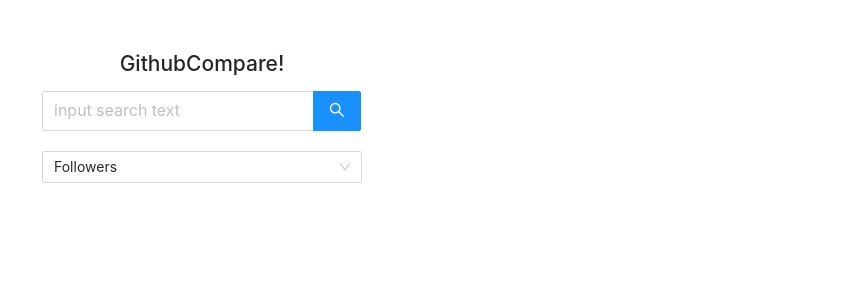
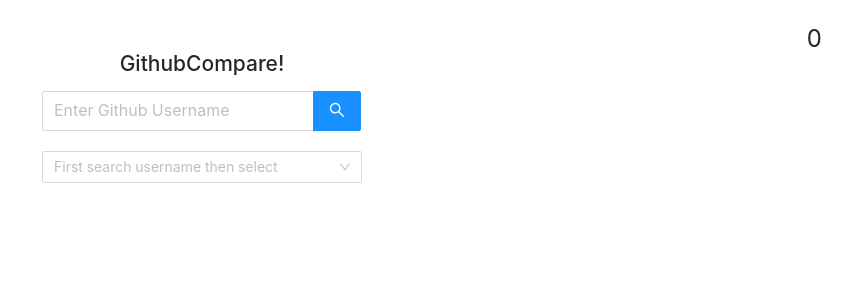
Before and after one commit to swtbhsmn/GithubCompare, a React (Create React App) app: page /home in a window 1280 px wide. Shown: the top 300 px of the page, without its empty margins (438-1280 px from the left). Built offline with nearby package versions, Linux system fonts and the light colour scheme; the HTML template or start-up script is replaced by a standard one.

Commit message:
card layout change & add hover in it:-)

```diff
--- a/src/App.css
+++ b/src/App.css
@@ -56,8 +56,12 @@
 margin-left: 3%;
 }
 .inside-map-render{
-    padding-bottom: 20px;
+    margin-bottom: 20px;
     margin-left: 1%;
+    cursor: pointer;
+}
+.inside-map-render:hover{
+    box-shadow: 0 4px 8px 0 rgba(0, 0, 0, 0.2), 0 6px 20px 0 rgba(0, 0, 0, 0.19);
 }
 @media(max-width:600px){
     .inside-map-render{
--- a/src/components/homeComponent.js
+++ b/src/components/homeComponent.js
@@ -21,7 +21,7 @@ const RenderLoading = ({ isLoading, errMess }) => {
         );
     }
     else {
-        return <div style={{display:"none"}}></div>;
+        return <div style={{ display: "none" }}></div>;
     }
 
 }
@@ -30,11 +30,20 @@ const RenderCard = ({ user, state }) => {
 
 
     return (<div className="flex-card">
+        <div style={{ top: 0, right: 0, position:"absolute", padding: 20 }}>
 
+
+
+                    <Statistic value={user.length} />
+
+
+
+        </div>
         {user.sort((a, b) => a[state.value] < b[state.value] ? 1 : -1).map((data, key) => {
             return (
 
-                <div key={key} className="inside-map-render">
+                <div key={key} className="inside-map-render" >
+                    <a target="_blank" href={`https://github.com/${data.login}`} rel="noopener noreferrer" >
                         <Card title={data.login} extra={<b>{data.name}</b>} bordered={true} style={{ width: 300 }}>
 
 
@@ -56,6 +65,7 @@ const RenderCard = ({ user, state }) => {
                             </Row>
 
                         </Card>
+                    </a>
                 </div>
             );
         })}
@@ -89,7 +99,7 @@ const HomePage = (props) => {
     }
 
     const selectValue = (value) => {
-        console.log(value);
+
         setState({ value: value })
     }
 
@@ -104,11 +114,11 @@ const HomePage = (props) => {
                 </div>
                 <div style={{ display: "flex", marginBottom: "20px", width: '320px' }}>
 
-                    <Search size="large" placeholder="input search text" onSearch={value => checkUser(value)} enterButton />
+                    <Search size="large" placeholder="Enter Github Username" onSearch={value =>!value?false: checkUser(value)} enterButton />
 
                 </div>
                 <div>
-                    <Select defaultValue={state.value} style={{ width: '320px' }} onChange={selectValue} >
+                    <Select placeholder="First search username then select" style={{ width: '320px' }} onChange={selectValue} >
 
                         <Option value="followers">Followers</Option>
                         <Option value="following">Following</Option>
```
Lines whose indentation alone changed are shown as unchanged.
